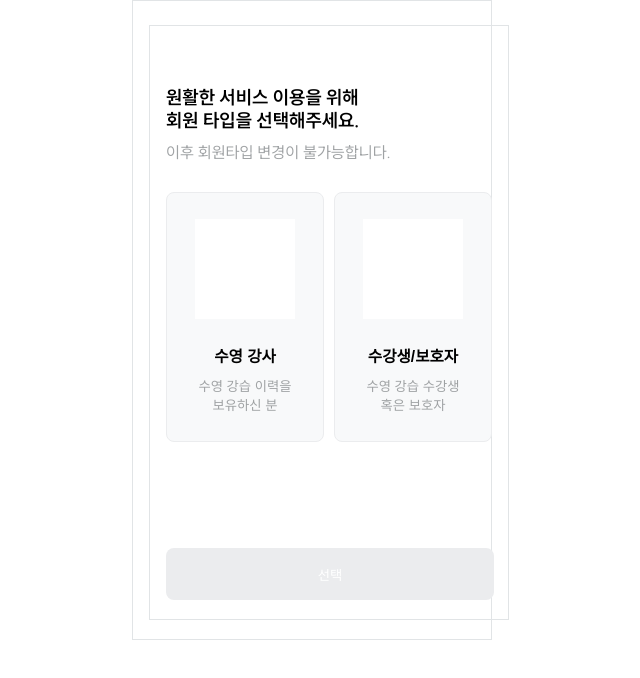
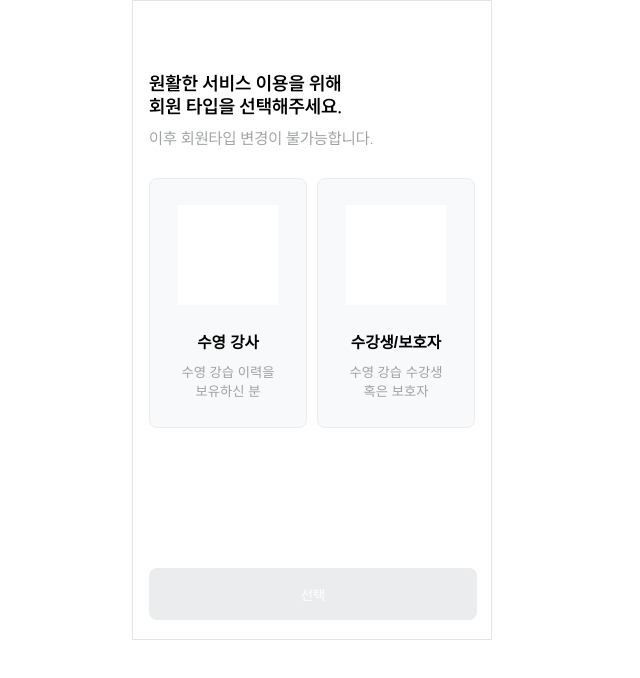
Before and after one commit to Just-Swim-service/Just-Swim-FE, a Next.js app in the folder just-swim-app/: page /login/type in a window 1280 px wide. Shown: the top 678 px of the page, without its empty margins (328-968 px from the left). Built offline with nearby package versions, Linux system fonts and the light colour scheme.

Commit message:
file: 파일 위치 이동

```diff
--- a/just-swim-app/src/app/(beforeLogin)/layout.tsx
+++ b/just-swim-app/src/app/(beforeLogin)/layout.tsx
@@ -1,4 +1,4 @@
-import styles from './_onBoardingComponent/OnBoarding.module.css';
+import styles from './_component/onBoardingComponent/OnBoarding.module.css';
 
 export default function Layout({children}: { children: React.ReactNode }) {
   return (
--- a/just-swim-app/src/app/(beforeLogin)/login/type/page.tsx
+++ b/just-swim-app/src/app/(beforeLogin)/login/type/page.tsx
@@ -9,7 +9,7 @@ export default function Login() {
   const type = '';
 
   return (
-    <div className={styles.container}>
+    <>
       <div className={styles.header}>
         <div>
           <h3>
@@ -85,6 +85,6 @@ export default function Login() {
           <button className={styles.SelectButton}>선택</button>
         </div>
       </div>
-    </div>
+    </>
   );
 }
```
Also changed, not shown: just-swim-app/src/app/(beforeLogin)/page.tsx (+4 -4 lines), just-swim-app/src/app/(beforeLogin)/_component/onBoardingComponent/OnBoarding.module.css (renamed from just-swim-app/src/app/(beforeLogin)/_onBoardingComponent/OnBoarding.module.css), just-swim-app/src/app/(beforeLogin)/_component/onBoardingComponent/OnBoardingFooter.tsx (renamed from just-swim-app/src/app/(beforeLogin)/_onBoardingComponent/OnBoardingFooter.tsx), just-swim-app/src/app/(beforeLogin)/_component/onBoardingComponent/OnBoardingHeader.tsx (renamed from just-swim-app/src/app/(beforeLogin)/_onBoardingComponent/OnBoardingHeader.tsx), just-swim-app/src/app/(beforeLogin)/_component/onBoardingComponent/OnBoardingSection.tsx (renamed from just-swim-app/src/app/(beforeLogin)/_onBoardingComponent/OnBoardingSection.tsx).
